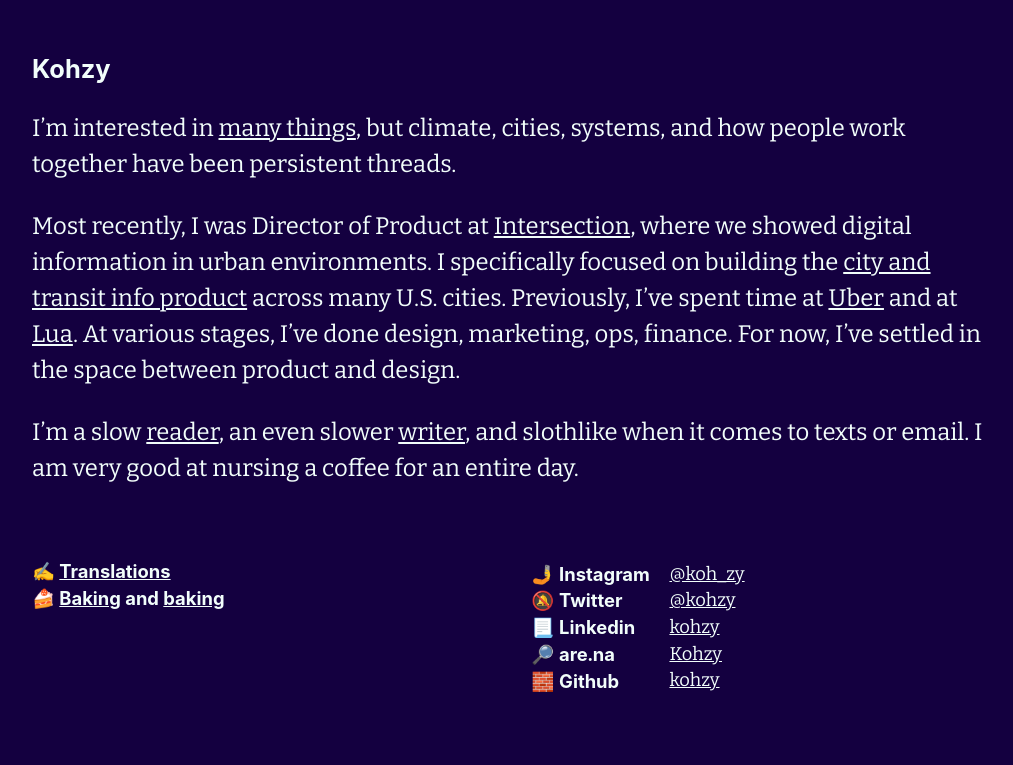
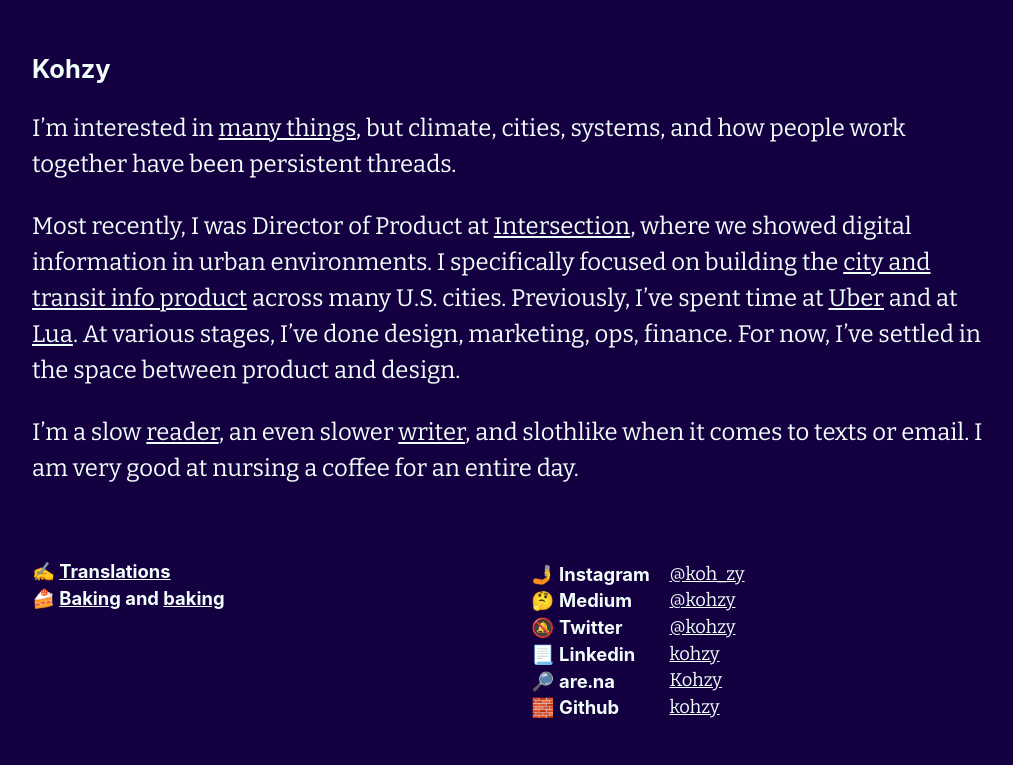
Before and after one commit to kohzy/personalsite, a Gatsby site: page / in a window 1280 px wide. Shown: the top 765 px of the page, without its empty margins (128-1141 px from the left). Built offline with nearby package versions, Linux system fonts and the light colour scheme; Gatsby itself is replaced by a stand-in of ours.

Commit message:
Added Medium

```diff
--- a/src/pages/index.js
+++ b/src/pages/index.js
@@ -34,6 +34,10 @@ const IndexPage = () => (
             <tr>
               <td className="thirty"><h4 className="no-margin">🤳 Instagram</h4></td>
               <td><a href="https://www.instagram.com/koh_zy/" target="_blank" rel="noopener noreferrer">@koh_zy</a></td>
+            </tr>
+            <tr>
+              <td className="thirty"><h4 className="no-margin">🤔 Medium</h4></td>
+              <td><a href="https://medium.com/@kohzy" target="_blank" rel="noopener noreferrer">@kohzy</a></td>
             </tr>
             <tr>
               <td className="thirty"><h4 className="no-margin">🔕 Twitter</h4></td>
```
